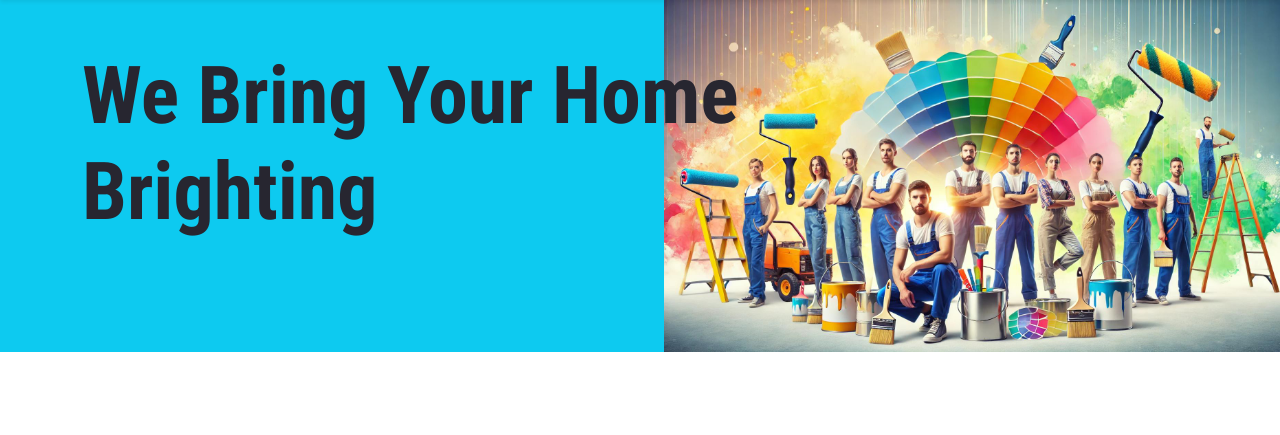
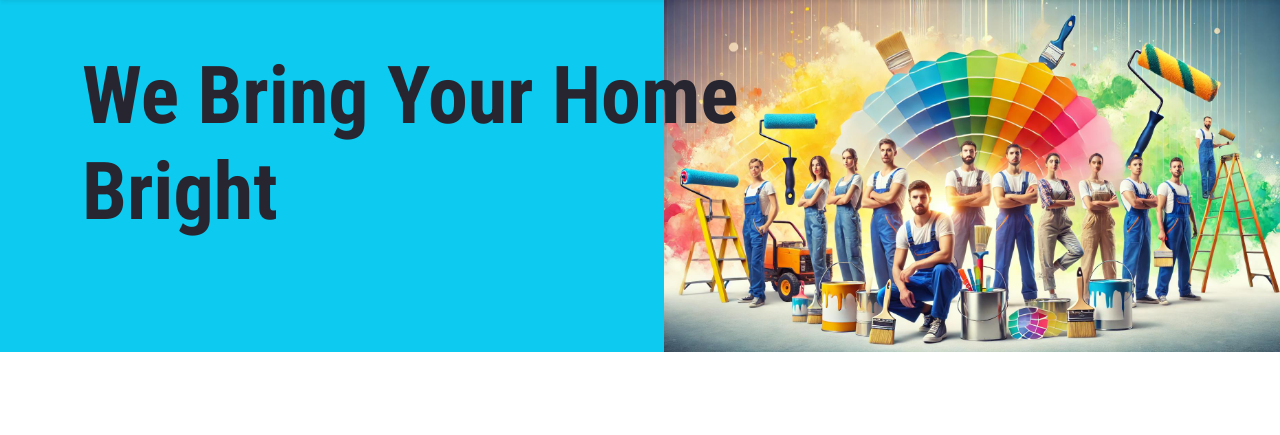
Before and after one commit to kamblesujit/sk-colour-works, a PHP site: page / in a window 1280 px wide. Shown: the part 137-572 px from the top of the page. Run offline with PHP 8.4, Linux system fonts and the light colour scheme.

Commit message:
Modified code for index page

```diff
--- a/index.php
+++ b/index.php
@@ -5,7 +5,7 @@
     <div class="container ">
         <div class="row justify-center-end">
             <div class="col-lg-8 mb-5 ">
-                <h1 class="display-1 text-dark">We Bring Your Home Brighting</h1>
+                <h1 class="display-1 text-dark">We Bring Your Home Bright</h1>
 
                 <div class="pt-2">
                     <!-- <a href="" class="btn btn-success rounded-pill py-md-3 px-md-5 mx-2">Get A Quote</a> -->
```
